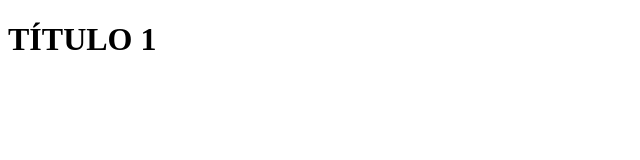
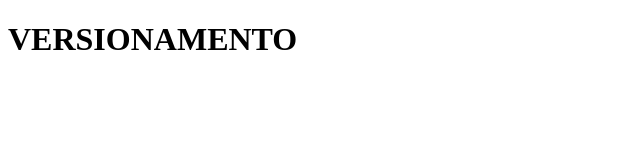
Before and after one commit to hfidelis/senai-atv, a plain HTML site: page index.html in a window 1280 px wide. Shown: the whole page, without its empty margins (0-640 px from the left). Drawn offline with Linux system fonts and the light colour scheme.

Commit message:
Second main commit

```diff
--- a/index.html
+++ b/index.html
@@ -7,6 +7,6 @@
     <title>ATIVIDADE DE VERSIONAMENTO</title>
 </head>
 <body>
-    <h1>TÍTULO 1</h1>
+    <h1>VERSIONAMENTO</h1>
 </body>
 </html>
```
